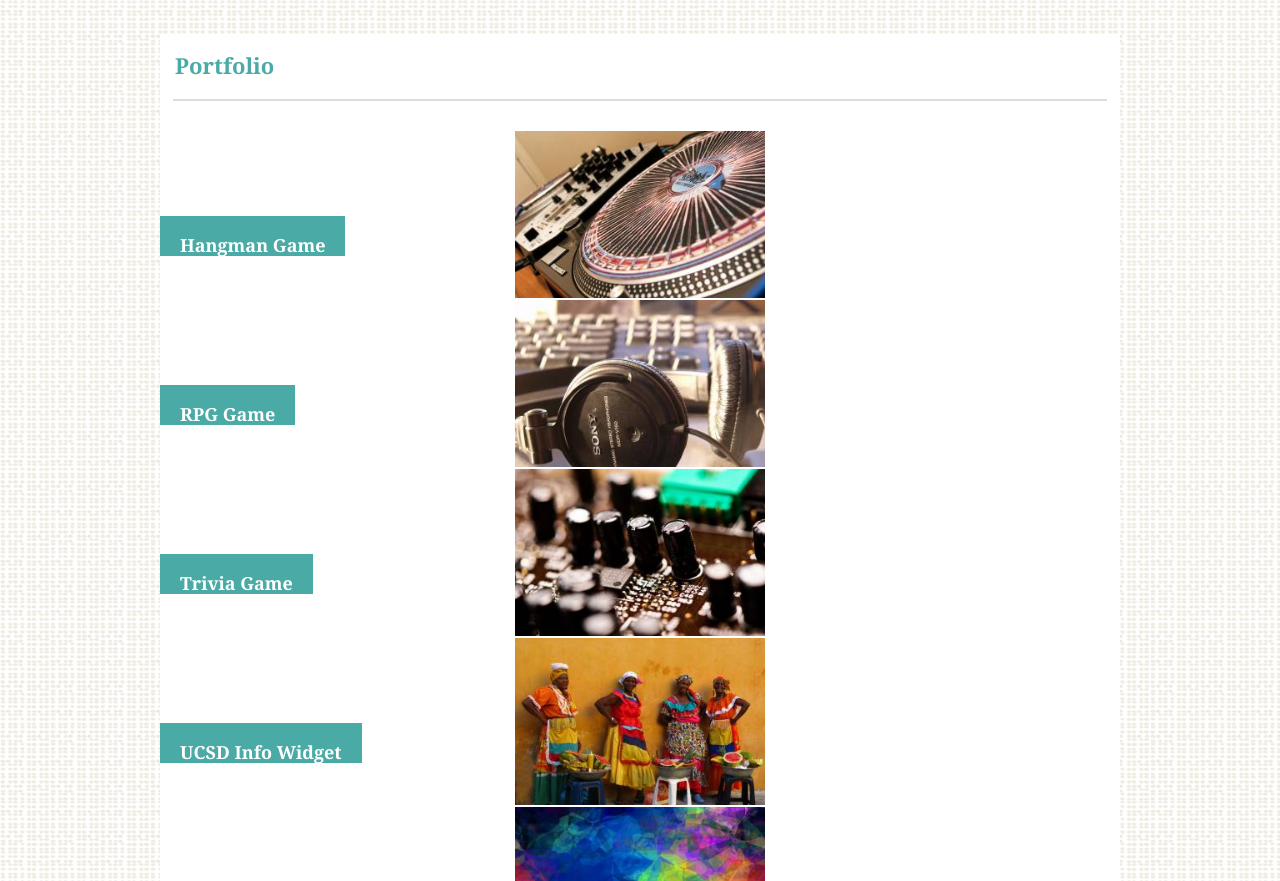
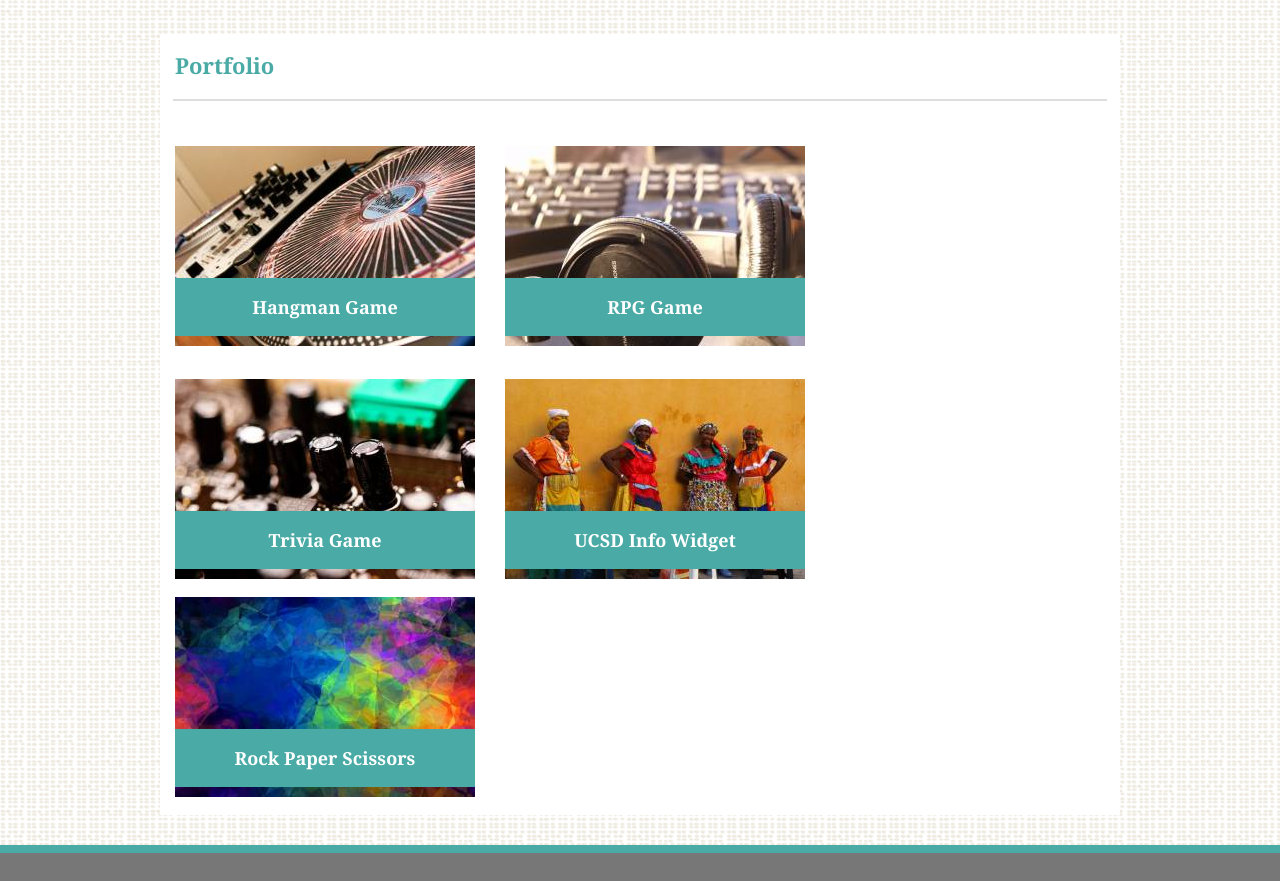
Before and after one commit to ScottGoodrich/Basic-Portfolio, a plain HTML site: page portfolio.html in a window 1280 px wide. Shown: the part 66-947 px from the top of the page. Drawn offline with Linux system fonts and the light colour scheme.

Commit message:
final versions

```diff
--- a/assets/css/style.css
+++ b/assets/css/style.css
@@ -55,7 +55,7 @@ body {
 	top: 0px;
 	background-color: #ffffff;
 	overflow: auto;
-	border-bottom: 1px solid #777777;
+	border-bottom: 1.5px solid #dddddd;
 }
 h1 {
 	font-family: 'Georgia', Times, Times New Roman, serif;
@@ -81,7 +81,7 @@ a {
 	font-family: 'Arial', 'Helvetica Neue', Helvetica, sans-serif;
 	font-size: 18px;
 	background-color: #ffffff;
-	color: #777777;
+	color: #dddddd;
 	padding: 9px;
 	margin-right: 200px;
 }
@@ -149,8 +149,6 @@ nav {
 	padding: 20px;
 }
 .PortMain {
-	font-family: 'Georgia', Times, Times New Roman, serif;
-	font-weight: bold;
 	margin-top: 100px;
 	width: 960px;
 	overflow: auto;
@@ -161,78 +159,47 @@ nav {
 }
 .container1 {
 	position: relative;
-	text-align: center;
 	color: #ffffff;
+	float: left;
+	margin: 15px;
 }
-.hangman {
+.container2 {
+	position: relative;
+	color: #ffffff;
+	float: left;
+	margin: 15px;
+}
+.container3 {
+	position: relative;
+	color: #ffffff;
+	clear: both;
+	float: left;
+	margin: 15px;
+}
+.container4 {
+	position: relative;
+	color: #ffffff;
+	float: left;
+	margin: 15px;
+}
+.container5 {
+	position: relative;
+	color: #ffffff;
+	clear: both;
+	margin: 15px;
+}
+h3 {
 	position: absolute;
 	font-family: 'Georgia', Times, Times New Roman, serif;
 	background-color: #4aaaa5;
 	color: #ffffff;
+	width: 300px;
 	font-size: 18px;
-	padding: 20px;
-	top: 50%;
-	bottom: 50%;
-}
-.container2 {
-	position: relative;
+	font-weight: bold;
 	text-align: center;
-	color: #ffffff
-}
-.rpg {
-	position: absolute;
-	font-family: 'Georgia', Times, Times New Roman, serif;
-	background-color: #4aaaa5;
-	color: #ffffff;
-	font-size: 18px;
-	padding: 20px;
-	top: 50%;
-	bottom: 50%;
-}
-.container3 {
-	position: relative;
-	text-align: center;
-	color: #ffffff;
-}
-.trivia {
-	position: absolute;
-	font-family: 'Georgia', Times, Times New Roman, serif;
-	background-color: #4aaaa5;
-	color: #ffffff;
-	font-size: 18px;
-	padding: 20px;
-	top: 50%;
-	bottom: 50%;
-}
-.container4 {
-	position: relative;
-	text-align: center;
-	color: #ffffff;
-}
-.widget {
-	position: absolute;
-	font-family: 'Georgia', Times, Times New Roman, serif;
-	background-color: #4aaaa5;
-	color: #ffffff;
-	font-size: 18px;
-	padding: 20px;
-	top: 50%;
-	bottom: 50%;
-}
-.container5 {
-	position: relative;
-	text-align: center;
-	color: #ffffff;
-}
-.rock {
-	position: absolute;
-	font-family: 'Georgia', Times, Times New Roman, serif;
-	background-color: #4aaaa5;
-	color: #ffffff;
-	font-size: 18px;
-	padding: 20px;
-	top: 50%;
-	bottom: 50%;
+	padding-top: 20px;
+	padding-bottom: 20px;
+	top: 65%;
 }
 footer {
 	line-height: 2.4;
@@ -243,7 +210,7 @@ footer {
 	padding: 20px;
 	padding-left: 258px;
 	background-color: #777777;
-	border-top: 5px solid #4aaaa5;
+	border-top: 8px solid #4aaaa5;
 }
 #submit {
 	background-color: #4aaaa5;
--- a/portfolio.html
+++ b/portfolio.html
@@ -1,5 +1,5 @@
 <!DOCTYPE html>
-<html>
+<html lang="en">
     <head>
         <meta charset="UTF-8">
         <title>Basic Portfolio</title>
@@ -24,24 +24,34 @@
             <hr>
 
             <div class="container1">
-                <img src="assets/images/Placeholder_1.jpg" alt="Hangman" width="250" height="167">
-                <div class="hangman">Hangman Game</div>
+                <a href="assets/images/Placeholder_1.jpg" target="_blank">
+                <img src="assets/images/Placeholder_1.jpg" alt="Hangman" width="300" height="200">
+                <h3>Hangman Game</h3>
+                </a>
             </div>
             <div class="container2">
-                <img src="assets/images/Placeholder_2.jpg" alt="RPG Game" width="250" height="167">
-                <div class="rpg">RPG Game</div>
+                <a href="assets/images/Placeholder_2.jpg" target="_blank">
+                <img src="assets/images/Placeholder_2.jpg" alt="RPG Game" width="300" height="200">
+                <h3>RPG Game</h3>
+                </a>
             </div>
             <div class="container3">
-                <img src="assets/images/Placeholder_3.jpg" alt="Trivia Game" width="250" height="167">
-                <div class="trivia">Trivia Game</div>
+                <a href="assets/images/Placeholder_3.jpg" target="_blank">
+                <img src="assets/images/Placeholder_3.jpg" alt="Trivia Game" width="300" height="200">
+                <h3>Trivia Game</h3>
+                </a>
             </div>
             <div class="container4">
-                <img src="assets/images/Placeholder_4.jpg" alt="Widget" width="250" height="167">
-                <div class="widget">UCSD Info Widget</div>
+                <a href="assets/images/Placeholder_4.jpg" target="_blank">
+                <img src="assets/images/Placeholder_4.jpg" alt="Widget" width="300" height="200">
+                <h3>UCSD Info Widget</h3>
+                </a>
             </div>
             <div class="container5">
-                <img src="assets/images/Placeholder_5.jpg" alt="Rock Paper Scissors" width="250" height="167">
-                <div class="rock">Rock Paper Scissors</div>
+                <a href="assets/images/Placeholder_5.jpg" target="_blank">
+                <img src="assets/images/Placeholder_5.jpg" alt="Rock Paper Scissors" width="300" height="200">
+                <h3>Rock Paper Scissors</h3>
+                </a>
             </div>
 
         </section>
```
Also changed, not shown: contact.html (+1 -1 lines), index.html (+1 -1 lines).
